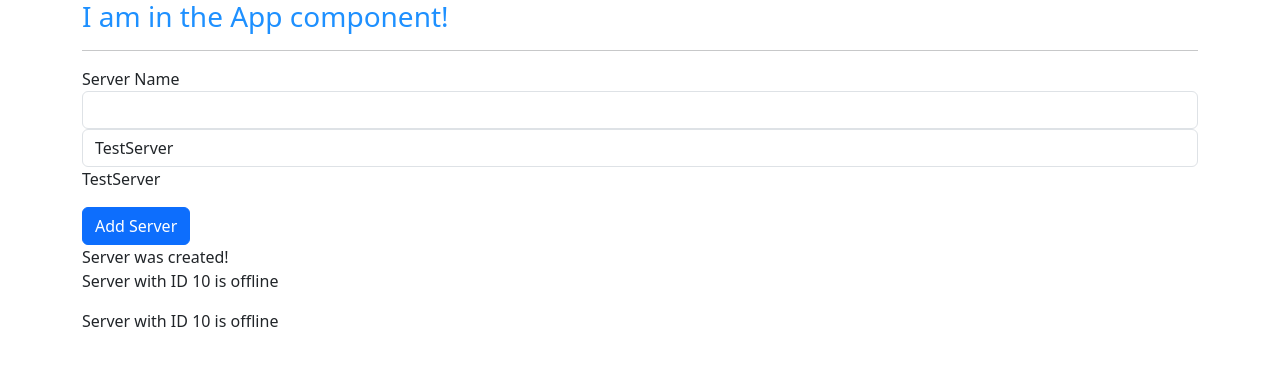
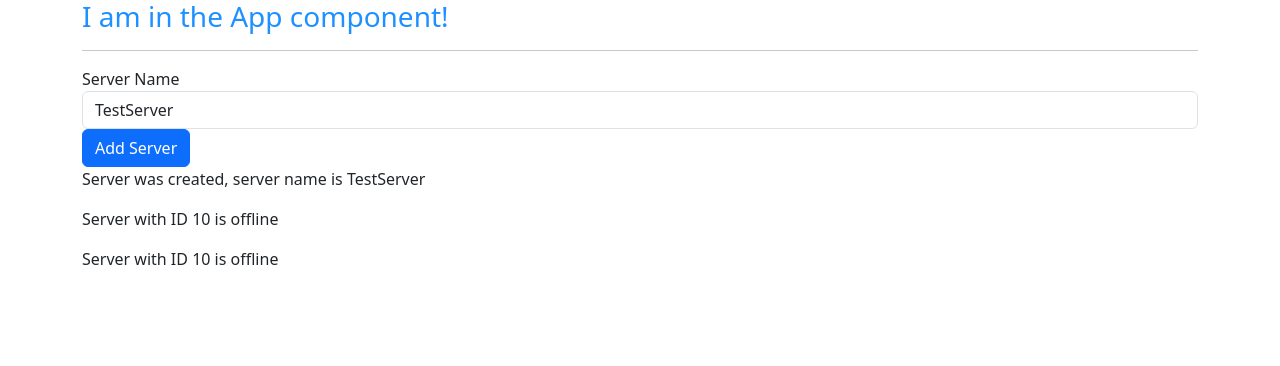
Before and after one commit to Inuyasha5689/Angular4-First-App, an Angular app: page / in a window 1280 px wide. Both pictures are taken after a click on the button "Add Server". Shown: the top 366 px of the page. Built offline with nearby package versions, Linux system fonts and the light colour scheme.

Commit message:
Ngif directive usage

```diff
--- a/src/app/servers/servers.component.html
+++ b/src/app/servers/servers.component.html
@@ -1,11 +1,12 @@
 <label>Server Name</label>
-<input type="text" class="form-control" (input)="onUpdateServerName($event)">
+<!--<input type="text" class="form-control" (input)="onUpdateServerName($event)">-->
 <input type="text" class="form-control" [(ngModel)]="serverName">
 
-<p>{{ serverName }}</p>
+<!--<p>{{ serverName }}</p>-->
 <button class="btn btn-primary" [disabled]="!allowNewServer" (click)="onCreateServer()">Add Server</button>
 <!--<p [innerText]="allowNewServer"></p>-->
 <br>
-{{ serverCreationStatus }}
+<!--<p>{{ serverCreationStatus }}</p>-->
+<p *ngIf="serverCreated">Server was created, server name is {{ serverName }}</p>
 <app-server></app-server>
 <app-server></app-server>
--- a/src/app/servers/servers.component.ts
+++ b/src/app/servers/servers.component.ts
@@ -15,6 +15,7 @@ export class ServersComponent implements OnInit {
   allowNewServer = false;
   serverCreationStatus = 'No server was created!';
   serverName = 'TestServer';
+  serverCreated = false;
 
   constructor() {
     setTimeout(() => {
@@ -26,7 +27,8 @@ export class ServersComponent implements OnInit {
   }
 
   onCreateServer() {
-    this.serverCreationStatus = 'Server was created!';
+    this.serverCreationStatus = 'Server was created! Its name is ' + this.serverName;
+    this.serverCreated = true;
   }
 
   onUpdateServerName(event: Event) {
```
